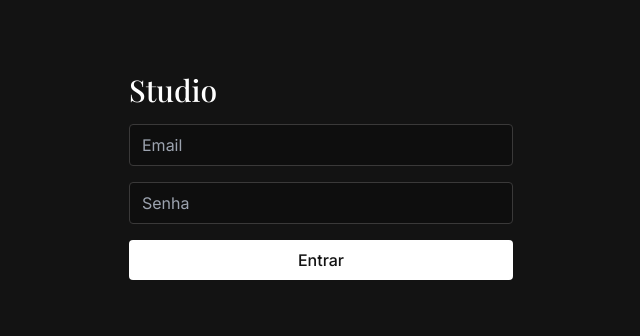
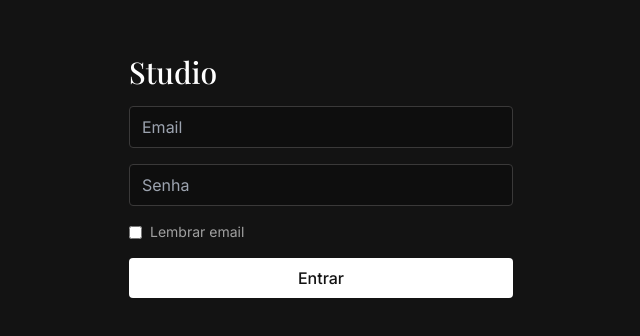
Before and after one commit to gustavomendesb2/Cat4Log, a React (Vite) app: page / in a window 1280 px wide. Shown: the part 224-560 px from the top of the page, without its empty margins (319-959 px from the left). Built offline with nearby package versions, Linux system fonts and the light colour scheme; no server answers.

Commit message:
Adiciona funcionalidade de lembrar email no formulário de login

```diff
--- a/src/auth/LoginScreen.tsx
+++ b/src/auth/LoginScreen.tsx
@@ -1,15 +1,20 @@
 import { useState, type FormEvent } from 'react'
 import { supabase } from '../lib/supabase'
 
+const REMEMBERED_EMAIL_KEY = 'cat4log_remembered_email'
+
 export function LoginScreen() {
-  const [email, setEmail] = useState('')
+  const [email, setEmail] = useState(() => localStorage.getItem(REMEMBERED_EMAIL_KEY) ?? '')
   const [password, setPassword] = useState('')
+  const [rememberEmail, setRememberEmail] = useState(() => !!localStorage.getItem(REMEMBERED_EMAIL_KEY))
   const [error, setError] = useState<string | null>(null)
   const [busy, setBusy] = useState(false)
 
   async function onSubmit(e: FormEvent) {
     e.preventDefault()
     setBusy(true); setError(null)
+    if (rememberEmail) localStorage.setItem(REMEMBERED_EMAIL_KEY, email)
+    else localStorage.removeItem(REMEMBERED_EMAIL_KEY)
     const { error } = await supabase.auth.signInWithPassword({ email, password })
     if (error) setError(error.message)
     setBusy(false)
@@ -20,9 +25,16 @@ export function LoginScreen() {
       <form onSubmit={onSubmit} className="w-full max-w-sm space-y-4">
         <h1 className="font-display text-3xl">Studio</h1>
         <input className="w-full rounded bg-surface-dim border border-surface-bright px-3 py-2 text-on-surface"
-          type="email" placeholder="Email" value={email} onChange={(e) => setEmail(e.target.value)} required />
+          type="email" placeholder="Email" autoComplete="email"
+          value={email} onChange={(e) => setEmail(e.target.value)} required />
         <input className="w-full rounded bg-surface-dim border border-surface-bright px-3 py-2 text-on-surface"
-          type="password" placeholder="Senha" value={password} onChange={(e) => setPassword(e.target.value)} required />
+          type="password" placeholder="Senha" autoComplete="current-password"
+          value={password} onChange={(e) => setPassword(e.target.value)} required />
+        <label className="flex items-center gap-2 text-sm text-on-surface/60 cursor-pointer select-none">
+          <input type="checkbox" checked={rememberEmail} onChange={(e) => setRememberEmail(e.target.checked)}
+            className="accent-on-surface" />
+          Lembrar email
+        </label>
         {error && <p className="text-sm text-red-400">{error}</p>}
         <button disabled={busy} className="w-full rounded bg-on-surface text-surface py-2 font-medium disabled:opacity-50">
           {busy ? 'Entrando…' : 'Entrar'}
```
